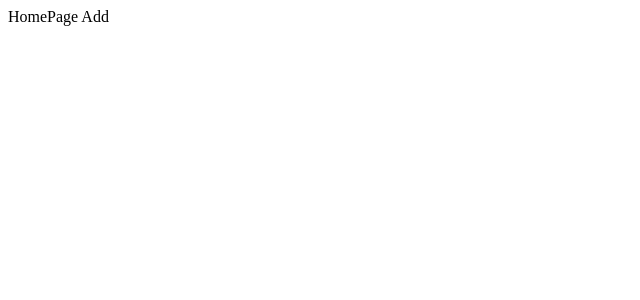
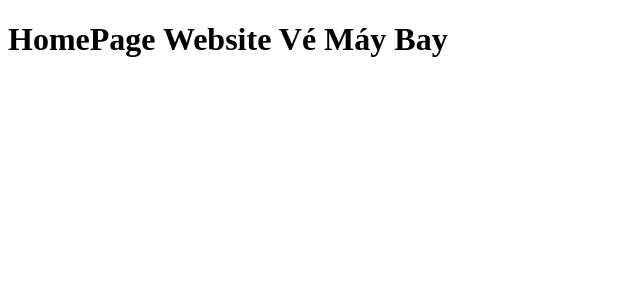
Before and after one commit to SturdyStudent/VY1-G02, a React (Create React App) app in the folder website-ve-mb/: page / in a window 1280 px wide. Shown: the top 300 px of the page, without its empty margins (0-640 px from the left). Built offline with nearby package versions, Linux system fonts and the light colour scheme.

Commit message:
Add HomePage

```diff
--- a/website-ve-mb/src/pages/Home/HomePage.js
+++ b/website-ve-mb/src/pages/Home/HomePage.js
@@ -2,7 +2,7 @@ import React from 'react'
 
 function HomePage() {
   return (
-    <div>HomePage Add</div>
+    <h1>HomePage Website Vé Máy Bay</h1>
   )
 }
 
```
